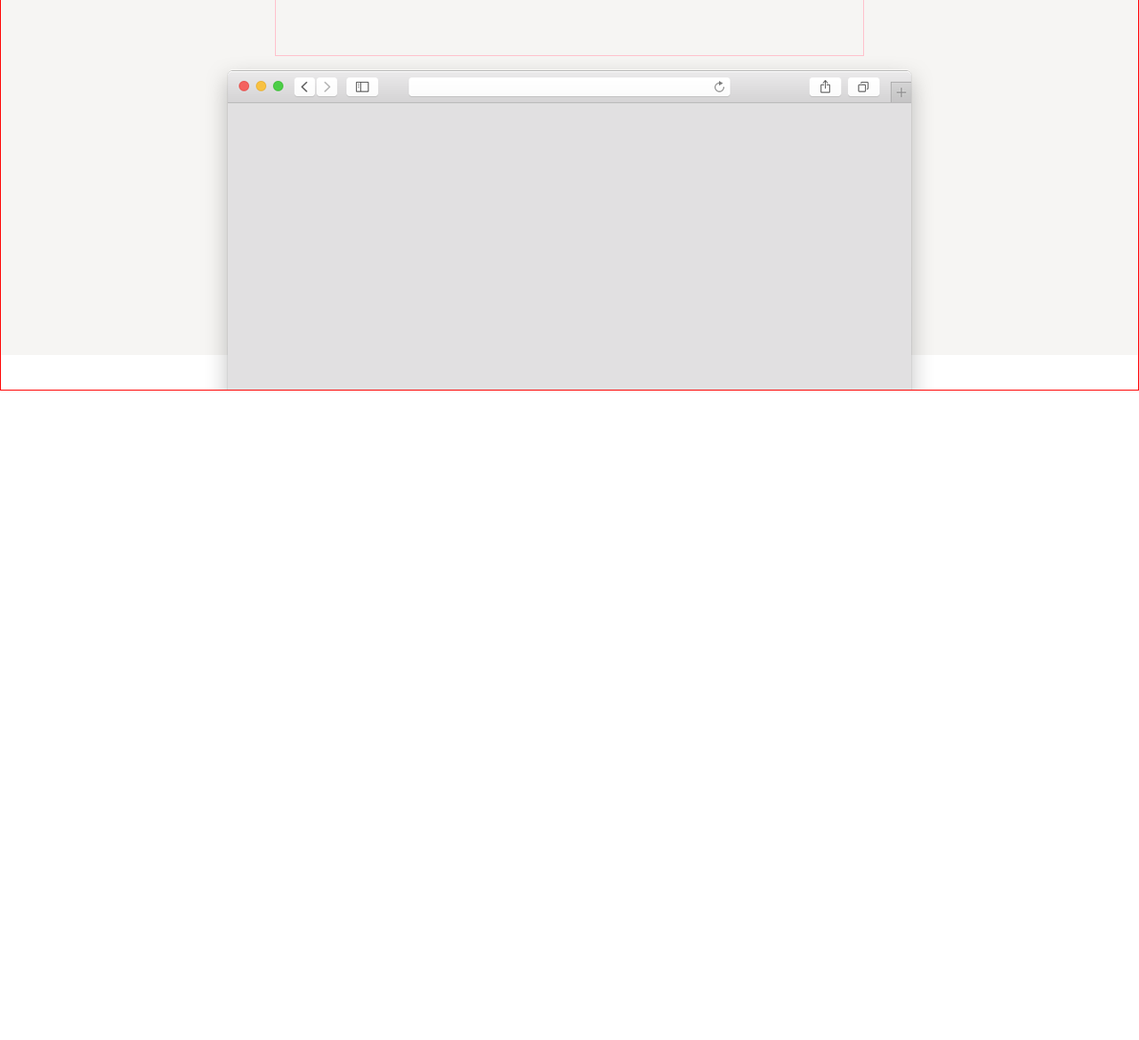
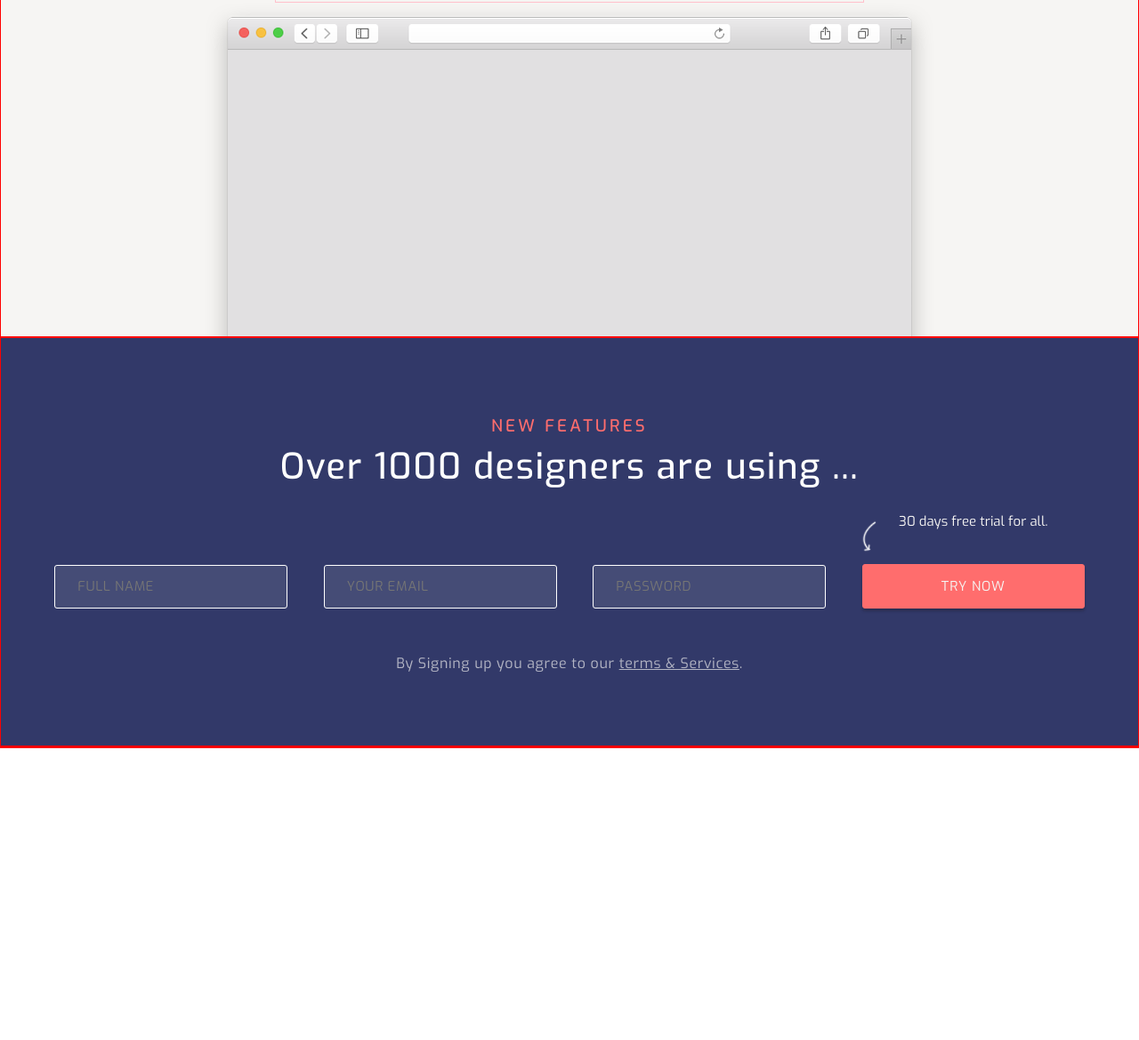
Before and after one commit to SSPasha/landing-page-01, a plain HTML site: page index.html in a window 1280 px wide. Shown: the part 3871-5040 px from the top of the page at 89% size. Before the commit the page ends 4310 px from the top, so only its background shows below. Drawn offline with Linux system fonts and the light colour scheme.

Commit message:
add registration section

```diff
--- a/css/main.css
+++ b/css/main.css
@@ -1,7 +1,7 @@
 body {
     font-family: 'Exo', sans-serif;
     font-size: 16px;
-    line-height: 26px;
+    line-height: 1;
     margin: 0;
     padding: 0;
     color: #282828;
@@ -9,11 +9,11 @@ body {
 
 p {
     font-weight: 500;
+    line-height: 24px;
     letter-spacing: .64px;
     opacity: .66;
     color: #282828;
 }
-
 
 .p-margin {
     margin-bottom: 30px;
@@ -36,7 +36,7 @@ h1 span {
 h2 {
     font-size: 40px;
     font-weight: 500;
-    line-height: 50px;
+    line-height: 48px;
     margin-top: 0;
     margin-bottom: 45px;
     letter-spacing: 1.6px;
@@ -62,7 +62,7 @@ h4 {
     letter-spacing: .88px;
 }
 
-/* ======================== Banner ===========================*/
+/* ======================= Banner ======================*/
 .banner {
     overflow: hidden;
     text-align: center;
@@ -119,7 +119,7 @@ h4 {
     background-color: #ff6d6d;
 }
 
-.btn:hover {
+.btn:hover, .btn-2:hover {
     color: #fff;
     background-color: #ec1624;
 }
@@ -132,7 +132,7 @@ h4 {
     opacity: .6;
 }
 
-/* ======================== Description ===========================*/
+/* =================== Description =====================*/
 
 #description {
     display: flex;
@@ -168,7 +168,7 @@ h4 {
 	z-index: 1;
 }*/
 
-/* ======================== Features ===========================*/
+/* =================== Features ========================*/
 
 .features {
     overflow: hidden; /* нужно как то убрать это*/
@@ -213,7 +213,7 @@ h4 {
     margin-top: 70px;
 }
 
-/* ======================== Design ===========================*/
+/* ===================== Design =======================*/
 
 .design {
     height: 550px;
@@ -257,7 +257,7 @@ h4 {
     margin-bottom: 30px;
 }
 
-/* =========================== Team ===========================*/
+/* ======================== Team =========================*/
 
 .team {
     height: 648px;
@@ -304,7 +304,6 @@ h4 {
     font-size: 16px;
     font-weight: 400;
     font-style: italic;
-    line-height: 26px;
     margin: 12px 0 0;
     letter-spacing: .64px;
     opacity: .66;
@@ -325,10 +324,9 @@ h4 {
     height: 100%;
 }
 
-/* =========================== Work ===========================*/
+/* ========================= Work ========================*/
 
 .work {
-	max-height: 754px;
 	background-color: #f6f5f3;
 }
 
@@ -338,7 +336,7 @@ h4 {
 }
 
 .work-text {
-	padding: 105px 0 93px;
+	padding: 100px 0 90px;
 	max-width: 660px;
 	margin: 0 auto;
 
@@ -367,3 +365,104 @@ h4 {
 	width: 100%;
 	height: 100%;
 }
+
+/* ====================== Registration ===================*/
+
+.reg {
+	background-color: #323969;
+}
+
+.reg-block {
+	text-align: center;
+	margin-top: 90px;
+	margin-bottom: 80px;
+}
+
+.reg-block-header h2,
+.reg-block-header h3 {
+	margin: 0;
+	padding: 0;
+}
+
+.reg-block-header {
+	margin: 0 0 30px;
+}
+
+.reg-block-header h2 {
+	margin-top: 12px;
+	color: #ffffff;
+}
+
+.reg-bottom p {
+	color: #f6f5f3;
+	font-weight: 400;
+	margin-top: 50px;
+}
+
+.link a{
+	color: #f6f5f3;
+	text-decoration: underline;
+}
+
+.contact-form {
+
+	margin: 0 auto;
+}
+
+.contact-form-list {
+	display: flex;
+	justify-content: space-around;
+	align-items: flex-end;
+
+	/*border: 1px solid green;*/
+}
+
+.contact-form-list_block {
+	display: flex;
+	flex-direction: column;
+	background: url(../img/arrow.png) no-repeat left top;
+
+	/*border: 1px dotted white;*/
+}
+
+.contact-form-list_block label{
+	color: #f6f5f3;
+	font-size: 15px;
+	font-weight: 400;
+	padding-bottom: 40px;
+}
+
+.form-control {
+	font-family: 'Exo';
+    font-size: 15px;
+	color: #f6f5f3;
+	text-transform: uppercase;
+	letter-spacing: 0.64px;
+	width: 210px;
+	height: 47px;
+	border-radius: 3px;
+	border: 1px solid #ffffff;
+	background-color: #454c76;
+	padding: 0 25px 0 25px;
+}
+
+.btn-2 {
+	font-family: 'Exo';
+    font-size: 15px;
+	color: #f6f5f3;
+	text-transform: uppercase;
+	letter-spacing: 0.81px;
+	width: 250px;
+	height: 50px;
+	border-radius: 3px;
+	box-shadow: 0 3px 3px rgba(14, 15, 15, 0.25);
+	border: 1px solid #ff6d6d;
+	background-color: #ff6d6d;
+}
+
+
+/* ========================= Footer ===================*/
+
+.footer {
+	height: 330px;
+}
--- a/index.html
+++ b/index.html
@@ -110,7 +110,7 @@
 			</div>
 			<div>
 				<div class="team-list-client">
-					<img src="img/6-layers.png" alt="" class="team-list-client_icon">
+					<img src="img/6-layers.png" alt="" class="team-list-client_icon"> <!--картинку лучше заменить на отдельные иконки и переписать код-->
 				</div>
 			</div>
 		</div>
@@ -125,8 +125,43 @@
 					<p>Aenean eu leo quam. Pellentesque ornare sem lacinia quam venenatis vestibulum. Donec id elit non mi porta gravida at eget metus. Curabitur blandit tempus porttitor. Etiasem malesuada magn. Vestibulum felis euismod semper.</p>
 				</div>
 				<div class="work-img">
-					<img src="img/work-img.png" alt="">
+					<img src="img/work-img.png" alt=""> <!--in future create another block and paste with #e1e0e1 color-->
 				</div>
+			</div>
+		</div>
+	</section>
+
+	<section class="reg">
+		<div class="wrapper">
+			<div class="reg-block">
+				<div class="reg-block-header">
+					<h3>New features</h3>
+					<h2>Over 1000 designers are using ...</h2>
+				</div>
+				<div class="contact-form">
+					<form action="#">
+						<div class="contact-form-list">
+							<input type="text" class="form-control" placeholder="FULL NAME">
+							<input type="text" class="form-control" placeholder="YOUR EMAIL">
+							<input type="text" class="form-control" placeholder="PASSWORD">
+							<div class="contact-form-list_block">
+								<label>30 days free trial for all.</label>
+								<input type="submit" class="btn-2" value="TRY NOW">
+							</div>
+						</div>
+					</form>
+				</div>
+				<div class="reg-bottom">
+					<p>By Signing up you agree to our <span class="link"><a href="#">terms & Services</a></span>.</p>
+				</div>
+			</div>
+		</div>
+	</section>
+
+	<section class="footer">
+		<div class="wrapper">
+			<div class="footer-block">
+
 			</div>
 		</div>
 	</section>
```
Also changed, not shown: img/arrow.png (added).
